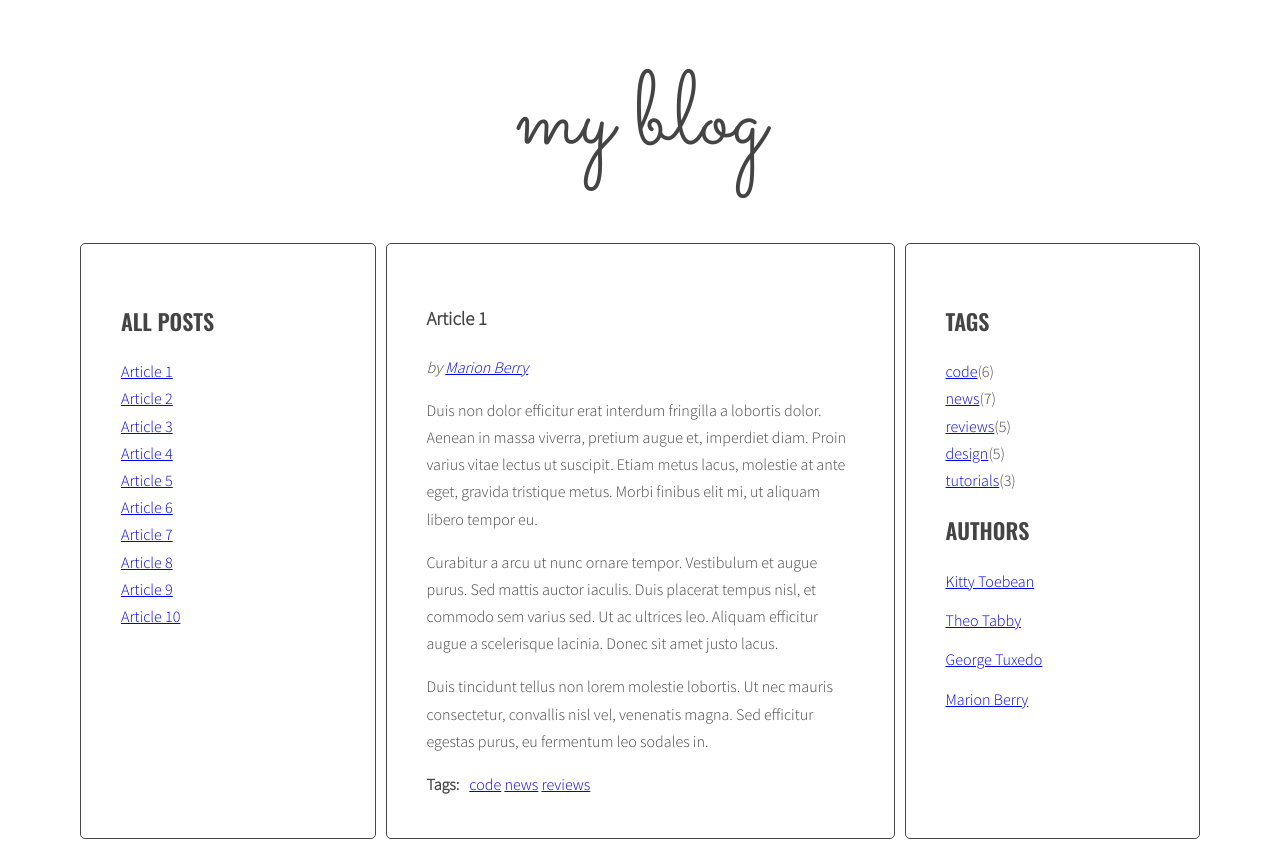
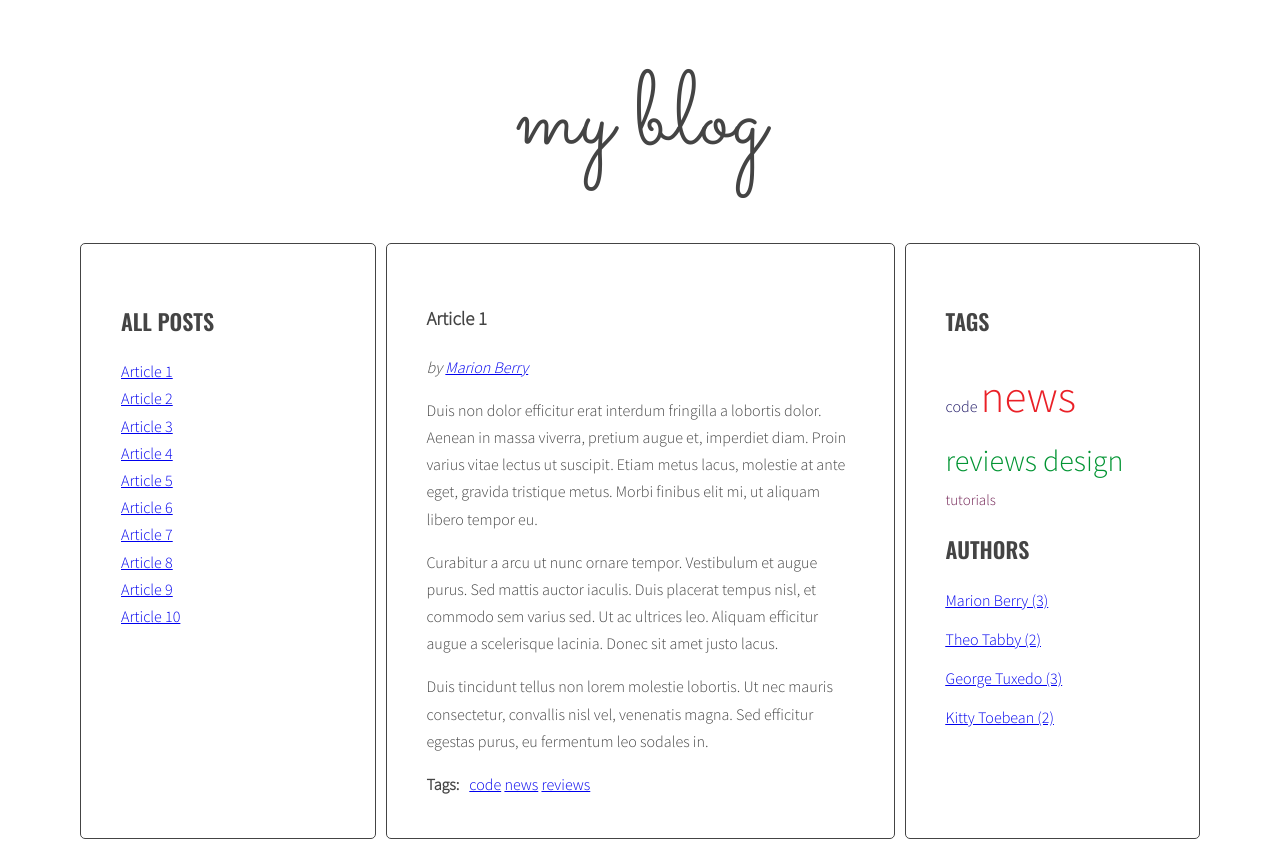
Before and after one commit to MichalFree/javascript-blog, a website: page index.html in a window 1280 px wide. Drawn offline with nearby package versions, Linux system fonts and the light colour scheme.

Commit message:
Add Authors List

```diff
--- a/index.html
+++ b/index.html
@@ -185,22 +185,22 @@
           <ul class="list authors">
             <li>
               <a href="#">
-                <span class="author-name">Kitty Toebean</span>
+                <span class="author-name"></span>
               </a>
             </li>
             <li>
               <a href="#">
-                <span class="author-name">Theo Tabby</span>
+                <span class="author-name"></span>
               </a>
             </li>
             <li>
               <a href="#">
-                <span class="author-name">George Tuxedo</span>
+                <span class="author-name"></span>
               </a>
             </li>
             <li>
               <a href="#">
-                <span class="author-name">Marion Berry</span>
+                <span class="author-name"></span>
               </a>
             </li>
           </ul>
--- a/js/script.js
+++ b/js/script.js
@@ -1,4 +1,4 @@
-'use strict';
+ 'use strict';
 
 const titleClickHandler = function(event){
   const clickedElement = this;
@@ -42,7 +42,10 @@ const optTitleSelector = '.post-title';
 const optTitleListSelector = '.titles';
 const optArticleTagsSelector = '.post-tags .list';
 const optArticleAuthorSelector = '.post-author';
-const optTagsListSelector = '.tags.list';
+const optTagListSelector = '.tags.list';
+const optCloudClassCount = 5;
+const optCloudClassPrefix = 'tag-size-';
+const optAuthorsListSelector = '.author-name';
 function generateTitleLinks(customSelector = ''){
 
   /* remove contents of titleList */
@@ -71,6 +74,21 @@ function generateTitleLinks(customSelector = ''){
   for (let link of links) {
     link.addEventListener('click', titleClickHandler);
   }
+}
+function calculateTagsParams(tags) {
+  const params = { max: 0, min: 999999 };
+  for (let tag in tags) {
+    params.max = Math.max(tags[tag], params.max);
+    params.min = Math.min(tags[tag], params.min);
+  }
+  return params;
+}
+function calculateTagClass(count, params) {
+  const normalizedCount = count - params.min;
+  const normalizedMax = params.max - params.min;
+  const percentage = normalizedCount / normalizedMax;
+  const classNumber = Math.floor(percentage * (optCloudClassCount - 1) + 1);
+  return optCloudClassPrefix + classNumber;
 }
 function generateTags() {
   /* [NEW] create a new variable allTags with an empty object */
@@ -119,16 +137,19 @@ function generateTags() {
     /* END LOOP: for every article: */
 
     /* [NEW] find list of tags in right column */
-    const tagList = document.querySelector('.tags');
+    const tagList = document.querySelector(optTagListSelector);
 
     /* [NEW] create variable for all links HTML code */
     let allTagsHTML = '';
+    const tagsParams = calculateTagsParams(allTags);
+    console.log('tagsParams:', tagsParams);
 
     /* [NEW] START LOOP: for each tag in allTags: */
-    for(let tag in allTags){
+    for (let tag in allTags) {
 
       /* [NEW] generate code of a link and add it to allTagsHTML */
-      allTagsHTML += '<li><a href="#tag-'+ tag +'">'+ tag +'</a>(' + allTags[tag] + ')</li>';
+      const tagLinkHTML = '<li><a class="' + calculateTagClass(allTags[tag], tagsParams) + '" href="#tag-' + tag + '">' + tag + ' ' + '</a></li>'
+      allTagsHTML += tagLinkHTML;
 
       /* [NEW] END LOOP: for each tag in allTags: */
     }
@@ -196,6 +217,7 @@ function addClickListenersToTags() {
 }
 
 function generateAuthors() {
+  let allAuthors = {}
   const articles = document.querySelectorAll(optArticleSelector);
   for (let article of articles) {
     const titleList = article.querySelector(optArticleAuthorSelector);
@@ -203,7 +225,18 @@ function generateAuthors() {
     const authorTags = article.getAttribute('data-author');
     const authorLinkHTML = '<span>by </span><a href="#-author' + authorTags + '"><span>' + authorTags + '</span></a>';
     html += authorLinkHTML;
+    if (!allAuthors[authorTags]) {
+      allAuthors[authorTags] = 1;
+      } else {
+        allAuthors[authorTags]++;
+      }
     titleList.innerHTML = titleList.innerHTML + authorLinkHTML;
+    const authorList = document.querySelector(optAuthorsListSelector);
+    let allAuthorsHTML = '';
+    for (let author in allAuthors) {
+      allAuthorsHTML += '<li><a href="#-author' + author + '">' + author + ' (' + allAuthors[author] + ') ' + '</a></li> ';
+    }
+    authorList.innerHTML = allAuthorsHTML;
   }
 }
 const authorClickHandler = function (event) {
--- a/sass/style.scss
+++ b/sass/style.scss
@@ -118,3 +118,37 @@ body {
     margin: 0 10px 0 0;
   }
 }
+
+/* Tag */
+
+.tag-size-5 {
+  font-size: 45px;
+  color: #EA2027;
+}
+
+.tag-size-4 {
+  font-size: 37,5px;
+  color: #1B1464;
+}
+
+.tag-size-3 {
+  font-size: 30px;
+  color: #009432;
+}
+
+.tag-size-2 {
+  font-size: 22,5px;
+  color: #EE5A24;
+}
+
+.tag-size-1 {
+  font-size: 15px;
+  color: #6F1E51;
+}
+
+.list.tags li {
+  display: inline;
+}
+.list.tags a {
+  text-decoration: none;
+}
```
Also changed, not shown: css/style.css, 1 other file.
